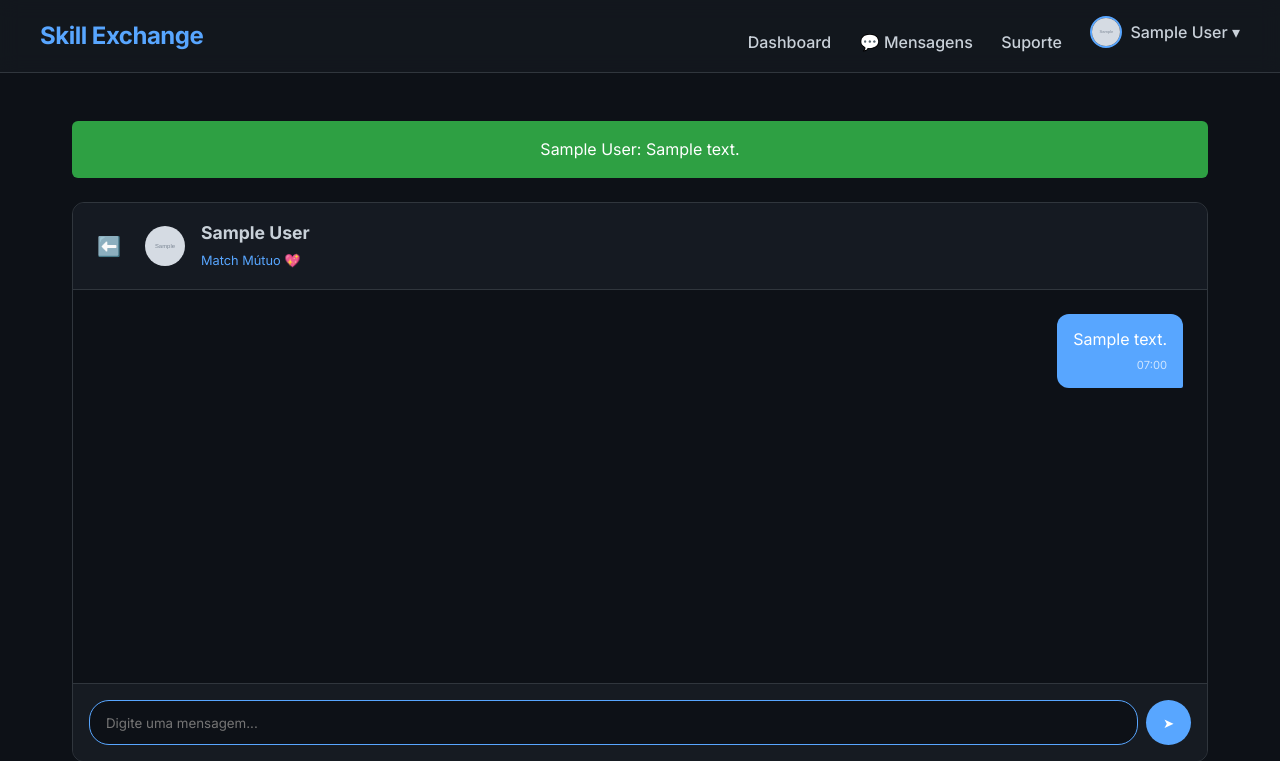
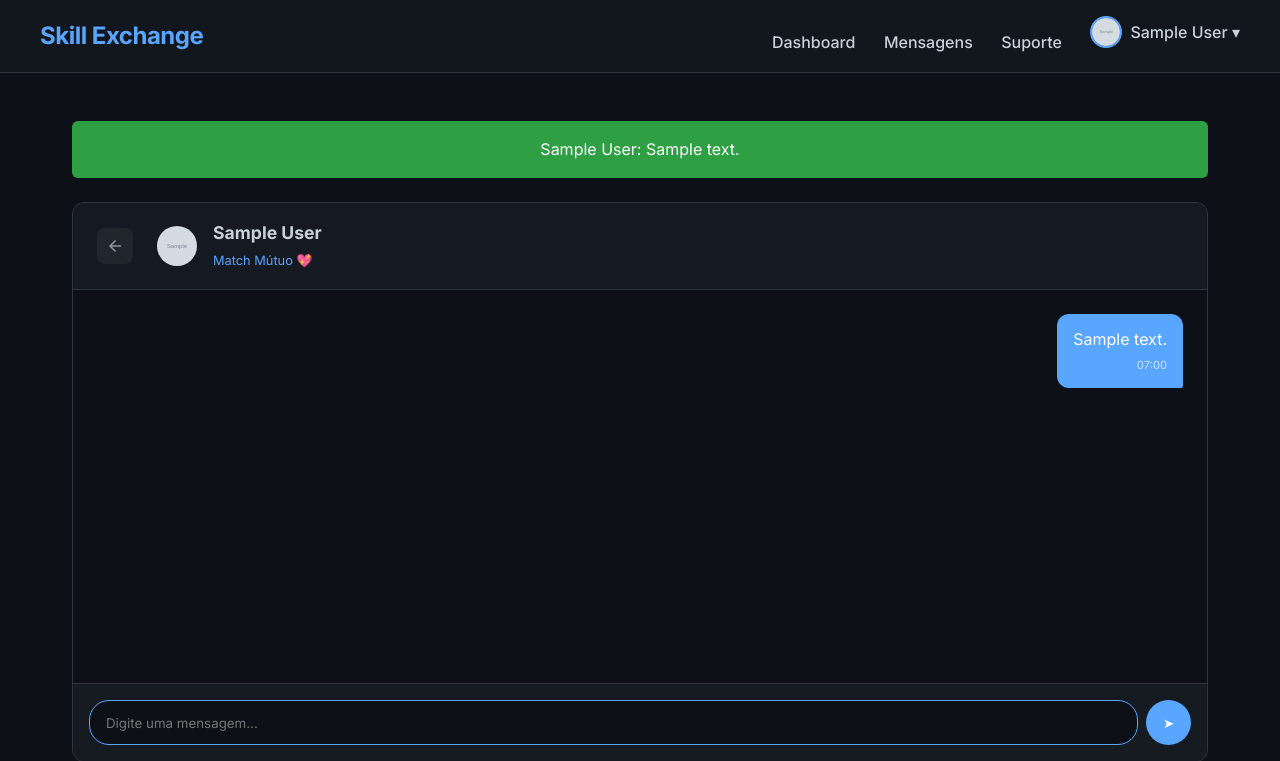
Before and after one commit to caioamarante/Exchange-Skills-Project, a Django app: page /chat/1/ in a window 1280 px wide. Shown: the top 761 px of the page. Run offline with Django 5.2, Linux system fonts and the light colour scheme; a user stored in the database is signed in; tables that the repository leaves empty hold one stand-in row (values such as "Sample post"); grey boxes marked "Sample" are stand-in pictures; some libraries are stand-ins or nearby versions.

Commit message:
Replace emojis with modern sleek UI elements for chat navigation

```diff
--- a/templates/base.html
+++ b/templates/base.html
@@ -16,7 +16,7 @@
             <div class="nav-links">
                 {% if user.is_authenticated %}
                     <a href="{% url 'dashboard' %}">Dashboard</a>
-                    <a href="{% url 'chats' %}">💬 Mensagens</a>
+                    <a href="{% url 'chats' %}">Mensagens</a>
                     <a href="{% url 'support' %}">Suporte</a>
                     <div class="dropdown">
                         <button class="dropbtn">
--- a/templates/chat_room.html
+++ b/templates/chat_room.html
@@ -90,11 +90,37 @@
     .chat-send-btn:hover {
         transform: scale(1.05);
     }
+    .back-btn {
+        display: flex;
+        align-items: center;
+        justify-content: center;
+        width: 36px;
+        height: 36px;
+        border-radius: 8px;
+        background: rgba(255, 255, 255, 0.05);
+        color: var(--text-secondary);
+        text-decoration: none;
+        transition: all 0.3s ease;
+        margin-right: 0.5rem;
+    }
+    .back-btn:hover {
+        background: var(--accent);
+        color: #fff;
+        transform: translateX(-3px);
+        box-shadow: 0 4px 12px rgba(96, 165, 250, 0.3);
+    }
+    .back-btn svg {
+        width: 18px;
+        height: 18px;
+        fill: currentColor;
+    }
 </style>
 
 <div class="chat-container">
     <div class="chat-header">
-        <a href="{% url 'chats' %}" style="color: var(--text-secondary); text-decoration: none; font-size: 1.2rem; margin-right: 0.5rem;">⬅️</a>
+        <a href="{% url 'chats' %}" class="back-btn" aria-label="Voltar">
+            <svg xmlns="http://www.w3.org/2000/svg" viewBox="0 0 24 24"><path d="M20 11H7.83l5.59-5.59L12 4l-8 8 8 8 1.41-1.41L7.83 13H20v-2z"/></svg>
+        </a>
 
         {% if other_user.profile_picture %}
         <img src="{{ other_user.profile_picture.url }}" alt="Foto" style="width: 40px; height: 40px; border-radius: 50%; object-fit: cover;">
```
